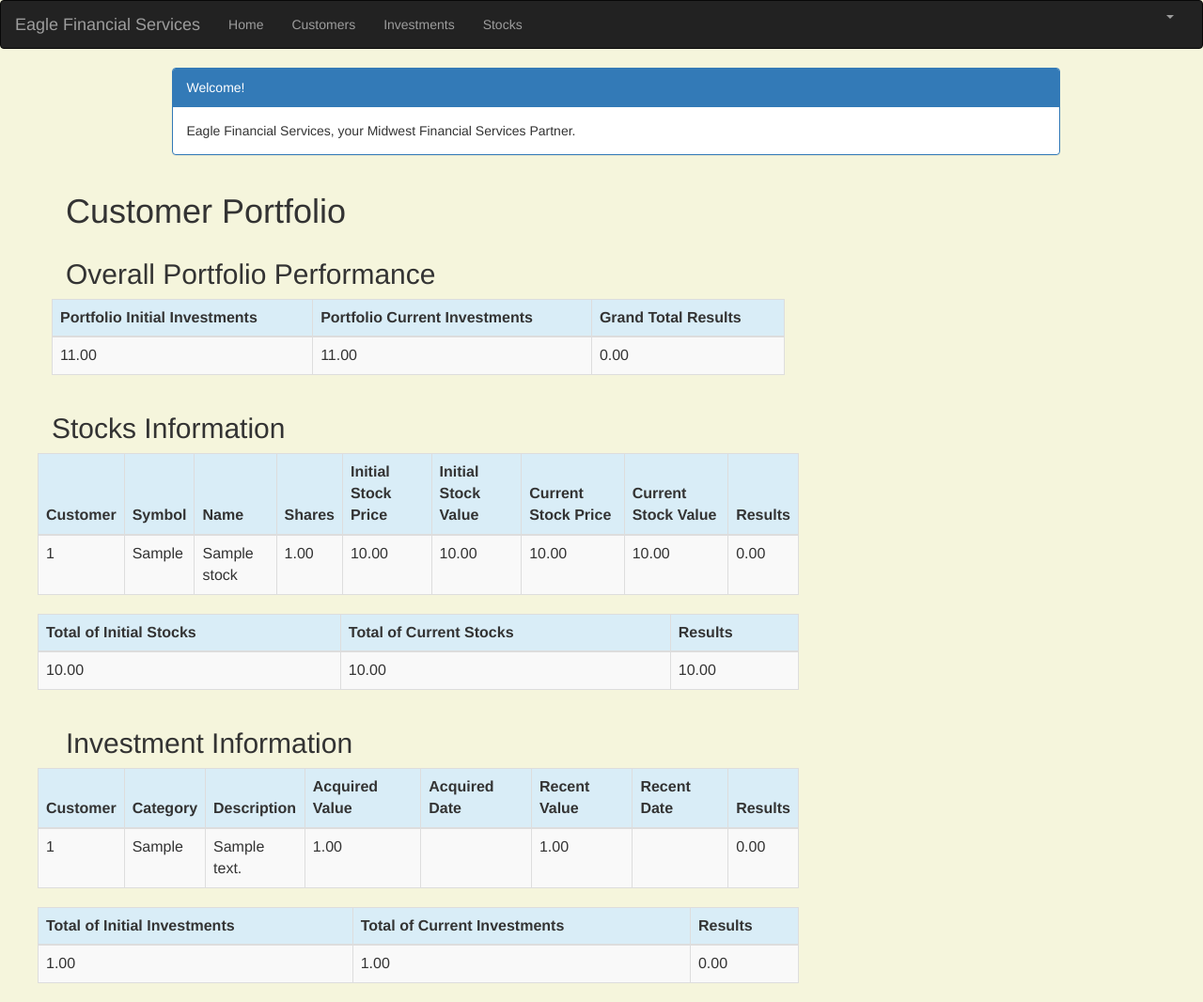
After one commit to johnpgarza/a2p2, a Django app: page /customer/1/portfolio/ in a window 1280 px wide. The commit adds this page. Shown: the whole page at 94% size. Run offline with Django 3.2, Linux system fonts and the light colour scheme; a user stored in the database is signed in; tables that the repository leaves empty hold one stand-in row (values such as "Sample post"); a database or web service that is not in the repository returns one stand-in record (values such as "Sample title"); data that the repository does not hold is empty; some libraries are stand-ins or nearby versions.

Commit message:
Second Commit.

```diff
--- a/efs/settings.py
+++ b/efs/settings.py
@@ -39,6 +39,8 @@ INSTALLED_APPS = [
     'crispy_forms',
     'rest_framework',
     'mathfilters',
+    'django.contrib.humanize',
+
 ]
 
 MIDDLEWARE = [
@@ -116,7 +118,7 @@ USE_TZ = True
 # https://docs.djangoproject.com/en/2.0/howto/static-files/
 
 STATIC_URL = '/static/'
-STATIC_ROOT = os.path.join(BASE_DIR, 'static')
+STATIC_ROOT = os.path.join(BASE_DIR, '/portfolio/static')
 CRISPY_TEMPLATE_PACK = 'bootstrap4'
 LOGIN_REDIRECT_URL = '/'
-LOGOUT_REDIRECT_URL ='/'
+LOGOUT_REDIRECT_URL = '/'
--- a/portfolio/models.py
+++ b/portfolio/models.py
@@ -72,4 +72,20 @@ class Stock(models.Model):
         return str(self.customer)
 
     def initial_stock_value(self):
-        return self.shares * self.purchase_price
+        return float(self.shares) * float(self.purchase_price)
+
+    def current_stock_price(self):
+        symbol_f = str(self.symbol)
+        main_api = 'https://www.alphavantage.co/query?function=BATCH_STOCK_QUOTES&symbols='
+        api_key = '&apikey= A4DDE0W7Y9AHXYB'
+        url = main_api + symbol_f + api_key
+        json_data = requests.get(url).json()
+        open_price = float(json_data["Stock Quotes"][0]["2. price"])
+        share_value = open_price
+        return share_value
+
+    def current_stock_value(self):
+        return float(self.current_stock_price()) * float(self.shares)
+
+    def stock_results(self):
+        return float(self.current_stock_value()) - float(self.initial_stock_value())
--- /dev/null
+++ b/portfolio/my_key.txt
@@ -0,0 +1,2 @@
+Welcome to Alpha Vantage! Here is your API key: 0A4DDE0W7Y9AHXYB.
+Please record this API key for future access to Alpha Vantage.
--- /dev/null
+++ b/portfolio/templates/portfolio/portfolio.html
@@ -0,0 +1,181 @@
+{% extends 'portfolio/base.html' %}
+{% load humanize %}
+{% load mathfilters %}
+{% block content %}
+
+    <html>
+    <head>
+        <meta charset="UTF-8">
+        <title>Eagle Financial</title>
+        <link rel="stylesheet" href="https://maxcdn.bootstrapcdn.com/bootstrap/3.3.4/css/bootstrap.min.css">
+        <style>
+            body {
+                background-color: beige;
+            }
+        </style>
+    </head>
+    <body>
+    <div class="container">
+        <div class="row">
+            <div class="col-md-10 col-md-offset-1">
+                <div class="panel panel-primary">
+                    <div class="panel-heading">Welcome!</div>
+                    <div class="panel-body">
+                        Eagle Financial Services, your Midwest Financial Services Partner.
+                    </div>
+                </div>
+            </div>
+        </div>
+    </div>
+
+    <div class="row">
+        <h1 style="padding-left: 15Px">Customer Portfolio</h1>
+    </div>
+
+    <!-- Overview -->
+    <div class="row">
+        <h2 style="padding-left: 15Px">Overall Portfolio Performance</h2>
+    </div>
+
+    <div class="row">
+
+        <!-- All Stocks -->
+        <table class="table table-striped table-bordered table-hover">
+            <thead>
+            <tr class="bg-info">
+                <th>Portfolio Initial Investments</th>
+                <th>Portfolio Current Investments</th>
+                <th>Grand Total Results</th>
+            </tr>
+            </thead>
+            <tbody>
+            <tr>
+                <td>{{ sum_of_initial_stock_value|add:sum_acquired_value|floatformat:2|intcomma }}</td>
+                <td>{{ sum_recent_value|add:sum_current_stocks_value|floatformat:2|intcomma }}</td>
+                <td>{{ sum_recent_value|add:sum_current_stocks_value|sub:sum_of_initial_stock_value|sub:sum_acquired_value|floatformat:2|intcomma }}</td>
+            </tr>
+            </tbody>
+        </table>
+
+        <!-- End Overview -->
+
+        <!-- Stocks Information -->
+
+        <div class="row">
+            <h2 style="padding-left: 15Px">Stocks Information</h2>
+        </div>
+
+        <div class="row">
+
+            <!-- All Stocks -->
+            <table class="table table-striped table-bordered table-hover">
+                <thead>
+                <tr class="bg-info">
+                    <th>Customer</th>
+                    <th>Symbol</th>
+                    <th>Name</th>
+                    <th>Shares</th>
+                    <th>Initial Stock Price</th>
+                    <th>Initial Stock Value</th>
+                    <th>Current Stock Price</th>
+                    <th>Current Stock Value</th>
+                    <th>Results</th>
+                </tr>
+                </thead>
+                <tbody>
+                {% for stock in stocks %}
+                    <tr>
+                        <td>{{ stock.customer }}</td>
+                        <td>{{ stock.symbol }}</td>
+                        <td>{{ stock.name }}</td>
+                        <td>{{ stock.shares|floatformat:2|intcomma }}</td>
+                        <td>{{ stock.purchase_price|floatformat:2|intcomma }}</td>
+                        <td>{{ stock.initial_stock_value|floatformat:2|intcomma }}</td>
+                        <td>{{ stock.current_stock_price|floatformat:2|intcomma }}</td>
+                        <td>{{ stock.current_stock_value|floatformat:2|intcomma }}</td>
+                        <td>{{ stock.stock_results|floatformat:2|intcomma }}</td>
+
+                    </tr>
+                {% endfor %}
+                </tbody>
+            </table>
+            <!-- End All Stock Information -->
+
+            <!-- Stock Summary -->
+            <table class="table table-striped table-bordered table-hover">
+                <thead>
+                <tr class="bg-info">
+                    <th>Total of Initial Stocks</th>
+                    <th>Total of Current Stocks</th>
+                    <th>Results</th>
+                </tr>
+                </thead>
+                <tbody>
+                <tr>
+                    <td>{{ sum_of_initial_stock_value|floatformat:2|intcomma }}</td>
+                    <td>{{ sum_current_stocks_value|floatformat:2|intcomma }}</td>
+                    <td>{{ sum_of_initial_stock_value|floatformat:2|intcomma }}</td>
+                </tr>
+                </tbody>
+            </table>
+        </div>
+        <!-- End Stocks Information -->
+
+        <!-- Investment Information -->
+        <!-- All Investments -->
+        <h2 style="padding-left: 15Px">Investment Information</h2>
+        <div class="row">
+            <table class="table table-striped table-bordered table-hover">
+                <thead>
+                <tr class="bg-info">
+                    <th>Customer</th>
+                    <th>Category</th>
+                    <th>Description</th>
+                    <th>Acquired Value</th>
+                    <th>Acquired Date</th>
+                    <th>Recent Value</th>
+                    <th>Recent Date</th>
+                    <th>Results</th>
+                </tr>
+                </thead>
+                <tbody>
+                {% for investment in investments %}
+                    <tr>
+                        <td>{{ investment.customer }}</td>
+                        <td>{{ investment.category }}</td>
+                        <td>{{ investment.description }}</td>
+                        <td>{{ investment.acquired_value|floatformat:2|intcomma }}</td>
+                        <td>{{ investment.acquired_date|floatformat:2|intcomma }}</td>
+                        <td>{{ investment.recent_value|floatformat:2|intcomma }}</td>
+                        <td>{{ investment.recent_date|floatformat:2|intcomma }}</td>
+                        <td>{{ investment.results_by_investment|floatformat:2|intcomma }}</td>
+                    </tr>
+                {% endfor %}
+                </tbody>
+            </table>
+            <!-- End All Investment Information -->
+
+            <!-- Investment Summary -->
+            <table class="table table-striped table-bordered table-hover">
+                <thead>
+                <tr class="bg-info">
+                    <th>Total of Initial Investments</th>
+                    <th>Total of Current Investments</th>
+                    <th>Results</th>
+                </tr>
+                </thead>
+                <tbody>
+                <tr>
+                    <td>{{ sum_acquired_value|floatformat:2|intcomma }}</td>
+                    <td>{{ sum_recent_value|floatformat:2|intcomma }}</td>
+                    <td>{{ overall_investment_results|floatformat:2|intcomma }}</td>
+                </tr>
+                </tbody>
+            </table>
+            <!-- End Investment Summary -->
+            <!-- End Investment Information -->
+        </div>
+    </div>
+    </body>
+    </html>
+{% endblock %}
--- a/portfolio/urls.py
+++ b/portfolio/urls.py
@@ -1,8 +1,8 @@
 from django.conf.urls import url
-from django.contrib.auth.views import LoginView
+from django.urls import path
+from rest_framework.urlpatterns import format_suffix_patterns
 
 from . import views
-from django.urls import path
 
 app_name = 'portfolio'
 urlpatterns = [
@@ -19,5 +19,8 @@ urlpatterns = [
     path('investment/<int:pk>/edit/', views.investment_edit, name='investment_edit'),
     path('investment/<int:pk>/delete/', views.investment_delete, name='investment_delete'),
     path('investment/create/', views.investment_new, name='investment_new'),
+    path('customer/<int:pk>/portfolio/', views.portfolio, name='portfolio'),
+    url(r'^customers_json/', views.CustomerList.as_view()),
+]
 
-]
+urlpatterns = format_suffix_patterns(urlpatterns)
--- a/portfolio/views.py
+++ b/portfolio/views.py
@@ -1,9 +1,13 @@
 from django.contrib.auth.decorators import login_required
-from django.shortcuts import render
+from django.db.models import Sum
+from django.shortcuts import redirect
+from django.shortcuts import render, get_object_or_404
+from rest_framework.response import Response
+from rest_framework.views import APIView
+
+from .forms import *
 from .models import *
-from .forms import *
-from django.shortcuts import render, get_object_or_404
-from django.shortcuts import redirect
+from .serializers import CustomerSerializer
 
 now = timezone.now()
 
@@ -144,3 +148,43 @@ def investment_new(request):
         form = InvestmentForm()
         # print("Else")
     return render(request, 'portfolio/investment_new.html', {'form': form})
+
+
+@login_required
+def portfolio(request, pk):
+    customer = get_object_or_404(Customer, pk=pk)
+    customers = Customer.objects.filter(created_date__lte=timezone.now())
+    investments = Investment.objects.filter(customer=pk)
+    stocks = Stock.objects.filter(customer=pk)
+    sum_recent_value = Investment.objects.filter(customer=pk).aggregate(Sum('recent_value')).get('recent_value__sum',
+                                                                                                 0.00)
+    sum_acquired_value = Investment.objects.filter(customer=pk).aggregate(Sum('acquired_value')).get(
+        'acquired_value__sum', 0.00)
+    overall_investment_results = sum_recent_value-sum_acquired_value
+    # Initialize the value of the stocks
+    sum_current_stocks_value = 0
+    sum_of_initial_stock_value = 0
+
+    # Loop through each stock and add the value to the total
+    for stock in stocks:
+        sum_current_stocks_value += stock.current_stock_value()
+        sum_of_initial_stock_value += stock.initial_stock_value()
+
+    return render(request, 'portfolio/portfolio.html', {'customers': customers,
+                                                        'investments': investments,
+                                                        'stocks': stocks,
+                                                        'sum_acquired_value': sum_acquired_value,
+                                                        'sum_recent_value': sum_recent_value,
+                                                        'sum_current_stocks_value': sum_current_stocks_value,
+                                                        'sum_of_initial_stock_value': sum_of_initial_stock_value,
+                                                        'overall_investment_results': overall_investment_results,
+                                                        })
+
+
+# List at the end of the views.py
+# Lists all customers
+class CustomerList(APIView):
+    def get(self, request):
+        customers_json = Customer.objects.all()
+        serializer = CustomerSerializer(customers_json, many=True)
+        return Response(serializer.data)
--- a/requirements.txt
+++ b/requirements.txt
@@ -1 +1,2 @@
+djangorestframework
 Django==2.2.4
```
Also changed, not shown: portfolio/serializers.py (added, +8 -0 lines), portfolio/templates/portfolio/customer_list.html (+5 -8 lines).
